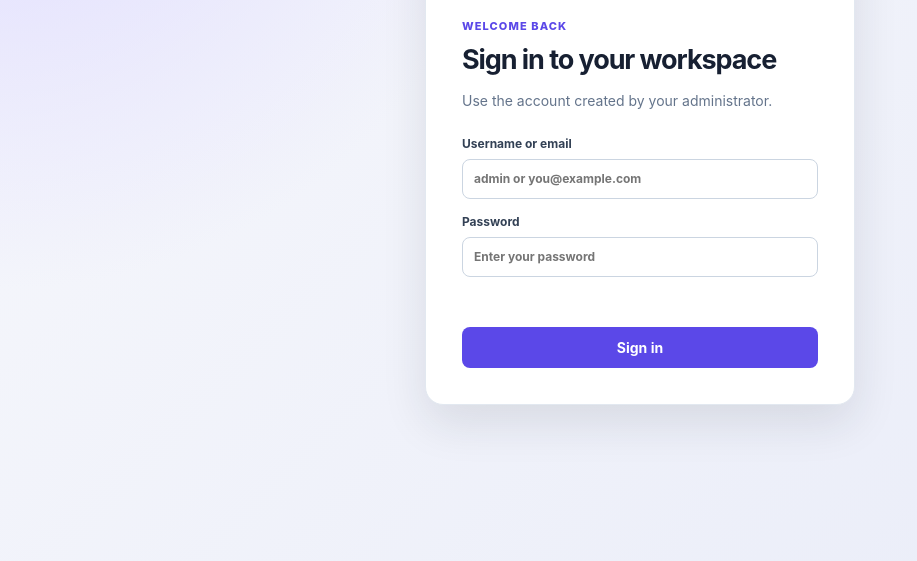
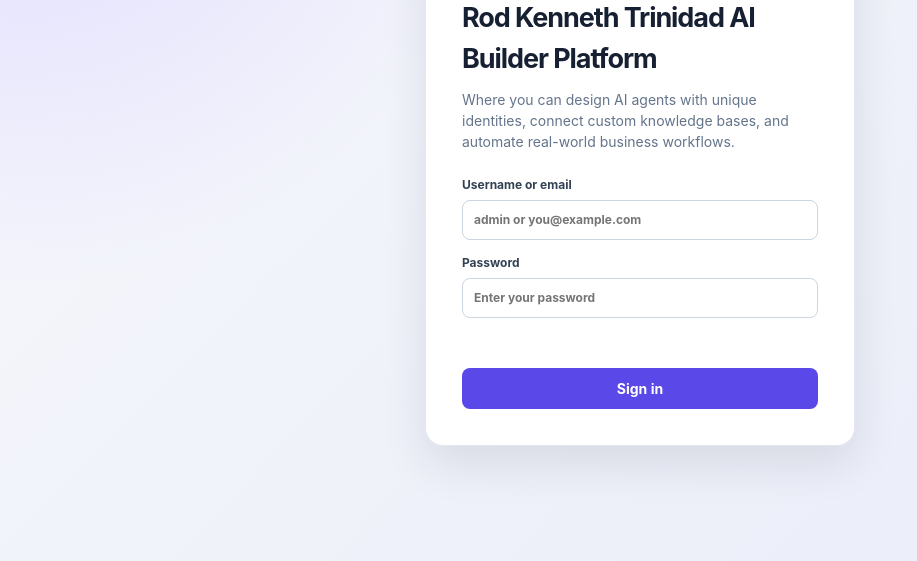
Before and after one commit to kenntrinidad/ai_webtoolv2, a plain HTML site: page app/static/index.html in a window 1280 px wide. Shown: the part 239-800 px from the top of the page, without its empty margins (0-917 px from the left). Drawn offline with Linux system fonts and the light colour scheme; no server answers.

Commit message:
Update login module

```diff
--- a/app/static/index.html
+++ b/app/static/index.html
@@ -10,9 +10,9 @@
     <main id="login-screen" class="auth-screen">
       <section class="auth-card">
         <a class="auth-brand" href="/"><span class="brand-mark">A</span><span>Agent Builder</span></a>
-        <p class="eyebrow">WELCOME BACK</p>
-        <h1>Sign in to your workspace</h1>
-        <p class="auth-copy">Use the account created by your administrator.</p>
+        <p class="eyebrow">WELCOME</p>
+        <h1>Rod Kenneth Trinidad AI Builder Platform</h1>
+        <p class="auth-copy">Where you can design AI agents with unique identities, connect custom knowledge bases, and automate real-world business workflows.</p>
         <form id="login-form" novalidate>
           <label>Username or email<input id="login-identifier" name="identifier" required autocomplete="username" placeholder="admin or you@example.com"></label>
           <label>Password<input id="login-password" name="password" type="password" required autocomplete="current-password" placeholder="Enter your password"></label>
```
